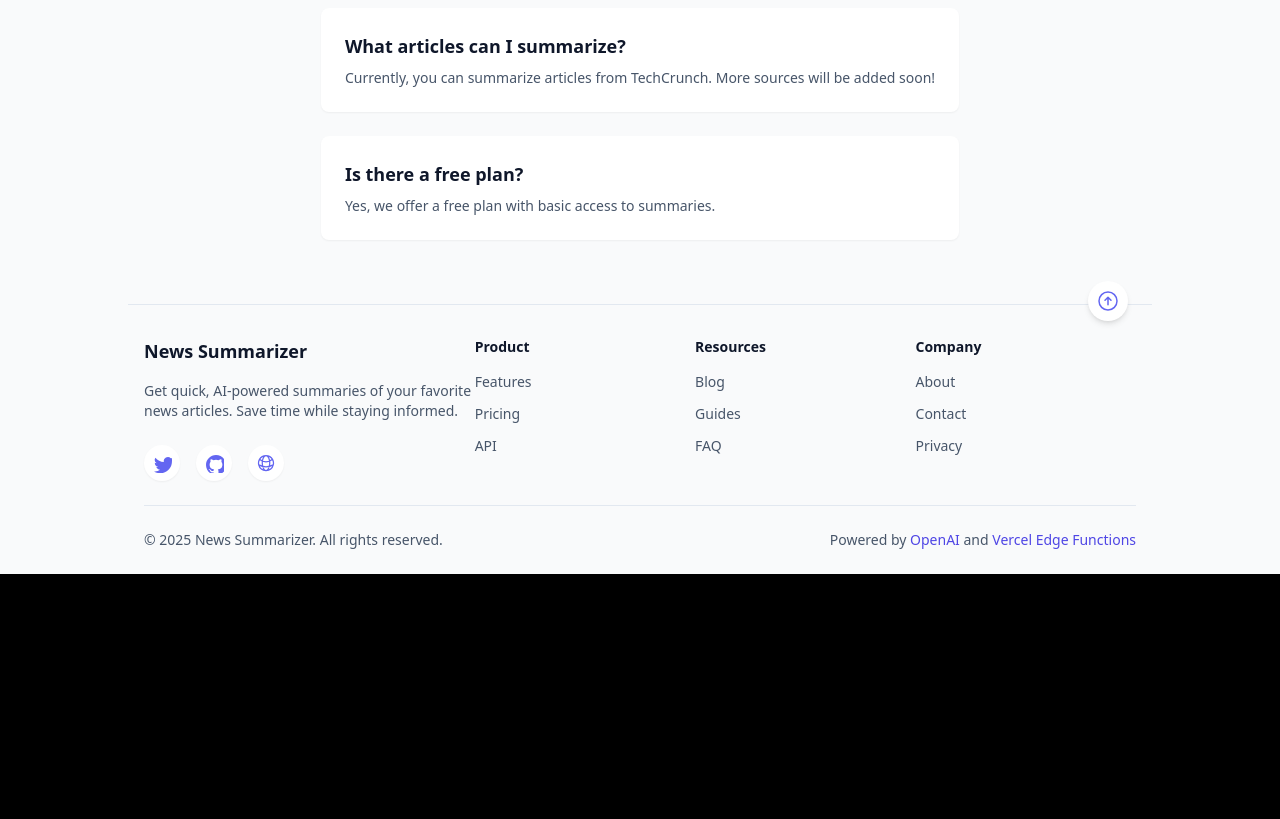
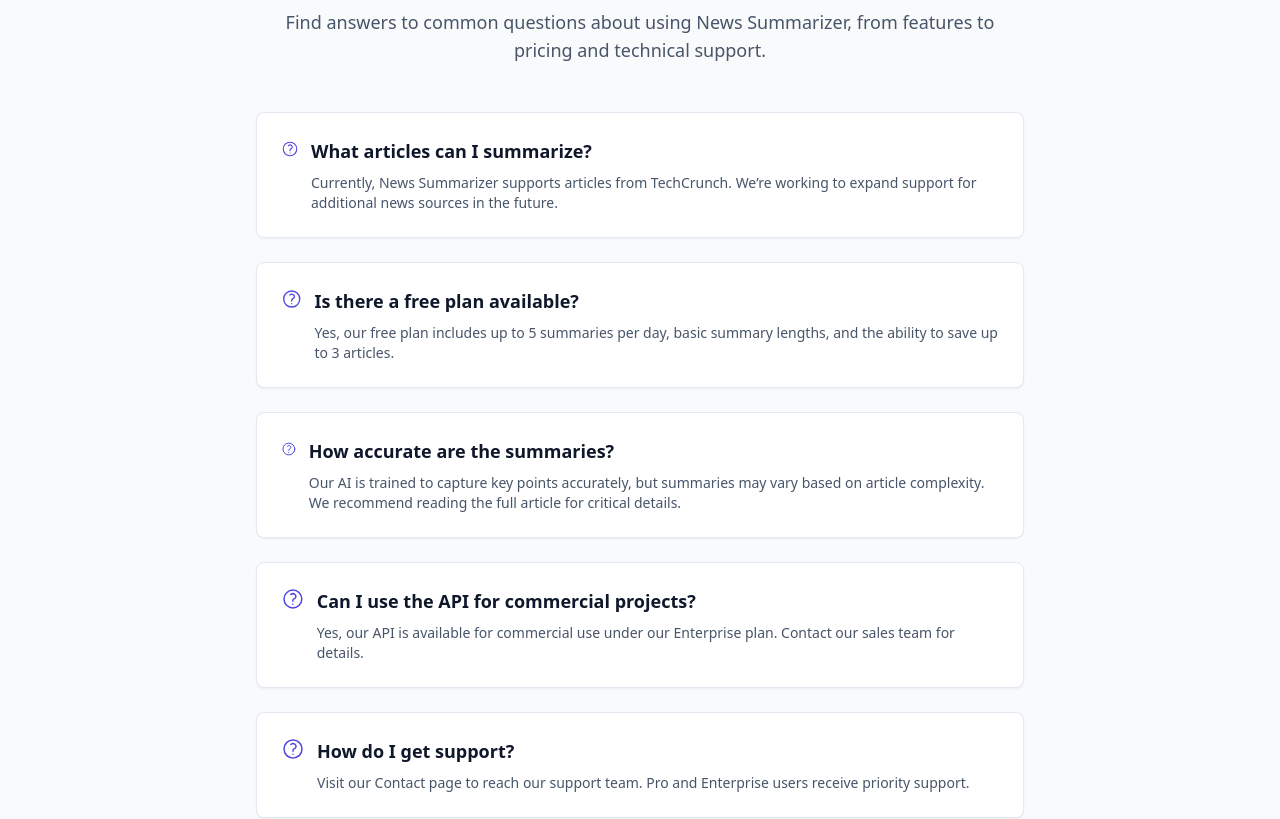
Before and after one commit to jjingofarouk/news-summary, a Next.js app: page /faq in a window 1280 px wide. Shown: the part 260-1079 px from the top of the page. Before the commit the page ends 834 px from the top, so only its background shows below. Built offline with nearby package versions, Linux system fonts and the light colour scheme.

Commit message:
Update faq.tsx

```diff
--- a/pages/faq.tsx
+++ b/pages/faq.tsx
@@ -2,6 +2,7 @@ import type { NextPage } from "next";
 import Head from "next/head";
 import Header from "../components/Header";
 import Footer from "../components/Footer";
+import { QuestionMarkCircleIcon } from '@heroicons/react/24/outline';
 
 const FAQ: NextPage = () => {
   return (
@@ -9,26 +10,80 @@ const FAQ: NextPage = () => {
       <div className="mx-auto flex min-h-screen max-w-5xl flex-col pt-8 sm:pt-12">
         <Head>
           <title>FAQ - News Summarizer</title>
-          <meta name="description" content="Frequently Asked Questions about News Summarizer" />
+          <meta name="description" content="Answers to common questions about News Summarizer" />
         </Head>
         <Header />
-        <main className="mx-auto mt-10 flex max-w-5xl flex-1 flex-col justify-center px-4 sm:mt-32">
+        <main className="mx-auto mt-10 flex max-w-5xl flex-1 flex-col px-4 sm:mt-32">
           <h1 className="text-center text-4xl font-bold sm:text-6xl mb-8">
-            FAQ
+            Frequently Asked Questions
           </h1>
-          <div className="space-y-6 max-w-2xl mx-auto">
-            <div className="bg-white dark:bg-slate-800 p-6 rounded-lg shadow-sm">
-              <h2 className="text-lg font-semibold mb-2">What articles can I summarize?</h2>
-              <p className="text-sm text-slate-600 dark:text-slate-400">
-                Currently, you can summarize articles from TechCrunch. More sources will be added soon!
-              </p>
+          <p className="text-center text-lg text-slate-600 dark:text-slate-400 mb-12 max-w-3xl mx-auto">
+            Find answers to common questions about using News Summarizer, from features to pricing and technical support.
+          </p>
+          <div className="space-y-6 max-w-3xl mx-auto">
+            <div className="bg-white dark:bg-slate-800 p-6 rounded-lg shadow-sm border border-slate-200 dark:border-slate-700">
+              <div className="flex items-start">
+                <QuestionMarkCircleIcon className="h-6 w-6 text-indigo-600 dark:text-indigo-400 mr-3" />
+                <div>
+                  <h2 className="text-lg font-semibold mb-2">What articles can I summarize?</h2>
+                  <p className="text-sm text-slate-600 dark:text-slate-400">
+                    Currently, News Summarizer supports articles from TechCrunch. We’re working to expand support for additional news sources in the future.
+                  </p>
+                </div>
+              </div>
             </div>
-            <div className="bg-white dark:bg-slate-800 p-6 rounded-lg shadow-sm">
-              <h2 className="text-lg font-semibold mb-2">Is there a free plan?</h2>
-              <p className="text-sm text-slate-600 dark:text-slate-400">
-                Yes, we offer a free plan with basic access to summaries.
-              </p>
+            <div className="bg-white dark:bg-slate-800 p-6 rounded-lg shadow-sm border border-slate-200 dark:border-slate-700">
+              <div className="flex items-start">
+                <QuestionMarkCircleIcon className="h-6 w-6 text-indigo-600 dark:text-indigo-400 mr-3" />
+                <div>
+                  <h2 className="text-lg font-semibold mb-2">Is there a free plan available?</h2>
+                  <p className="text-sm text-slate-600 dark:text-slate-400">
+                    Yes, our free plan includes up to 5 summaries per day, basic summary lengths, and the ability to save up to 3 articles.
+                  </p>
+                </div>
+              </div>
             </div>
+            <div className="bg-white dark:bg-slate-800 p-6 rounded-lg shadow-sm border border-slate-200 dark:border-slate-700">
+              <div className="flex items-start">
+                <QuestionMarkCircleIcon className="h-6 w-6 text-indigo-600 dark:text-indigo-400 mr-3" />
+                <div>
+                  <h2 className="text-lg font-semibold mb-2">How accurate are the summaries?</h2>
+                  <p className="text-sm text-slate-600 dark:text-slate-400">
+                    Our AI is trained to capture key points accurately, but summaries may vary based on article complexity. We recommend reading the full article for critical details.
+                  </p>
+                </div>
+              </div>
+            </div>
+            <div className="bg-white dark:bg-slate-800 p-6 rounded-lg shadow-sm border border-slate-200 dark:border-slate-700">
+              <div className="flex items-start">
+                <QuestionMarkCircleIcon className="h-6 w-6 text-indigo-600 dark:text-indigo-400 mr-3" />
+                <div>
+                  <h2 className="text-lg font-semibold mb-2">Can I use the API for commercial projects?</h2>
+                  <p className="text-sm text-slate-600 dark:text-slate-400">
+                    Yes, our API is available for commercial use under our Enterprise plan. Contact our sales team for details.
+                  </p>
+                </div>
+              </div>
+            </div>
+            <div className="bg-white dark:bg-slate-800 p-6 rounded-lg shadow-sm border border-slate-200 dark:border-slate-700">
+              <div className="flex items-start">
+                <QuestionMarkCircleIcon className="h-6 w-6 text-indigo-600 dark:text-indigo-400 mr-3" />
+                <div>
+                  <h2 className="text-lg font-semibold mb-2">How do I get support?</h2>
+                  <p className="text-sm text-slate-600 dark:text-slate-400">
+                    Visit our Contact page to reach our support team. Pro and Enterprise users receive priority support.
+                  </p>
+                </div>
+              </div>
+            </div>
+          </div>
+          <div className="mt-12 text-center">
+            <a
+              href="/contact"
+              className="inline-flex items-center px-6 py-3 border border-transparent text-base font-medium rounded-md shadow-sm text-white bg-indigo-600 hover:bg-indigo-700"
+            >
+              Still Have Questions? Contact Us
+            </a>
           </div>
         </main>
         <Footer />
```
